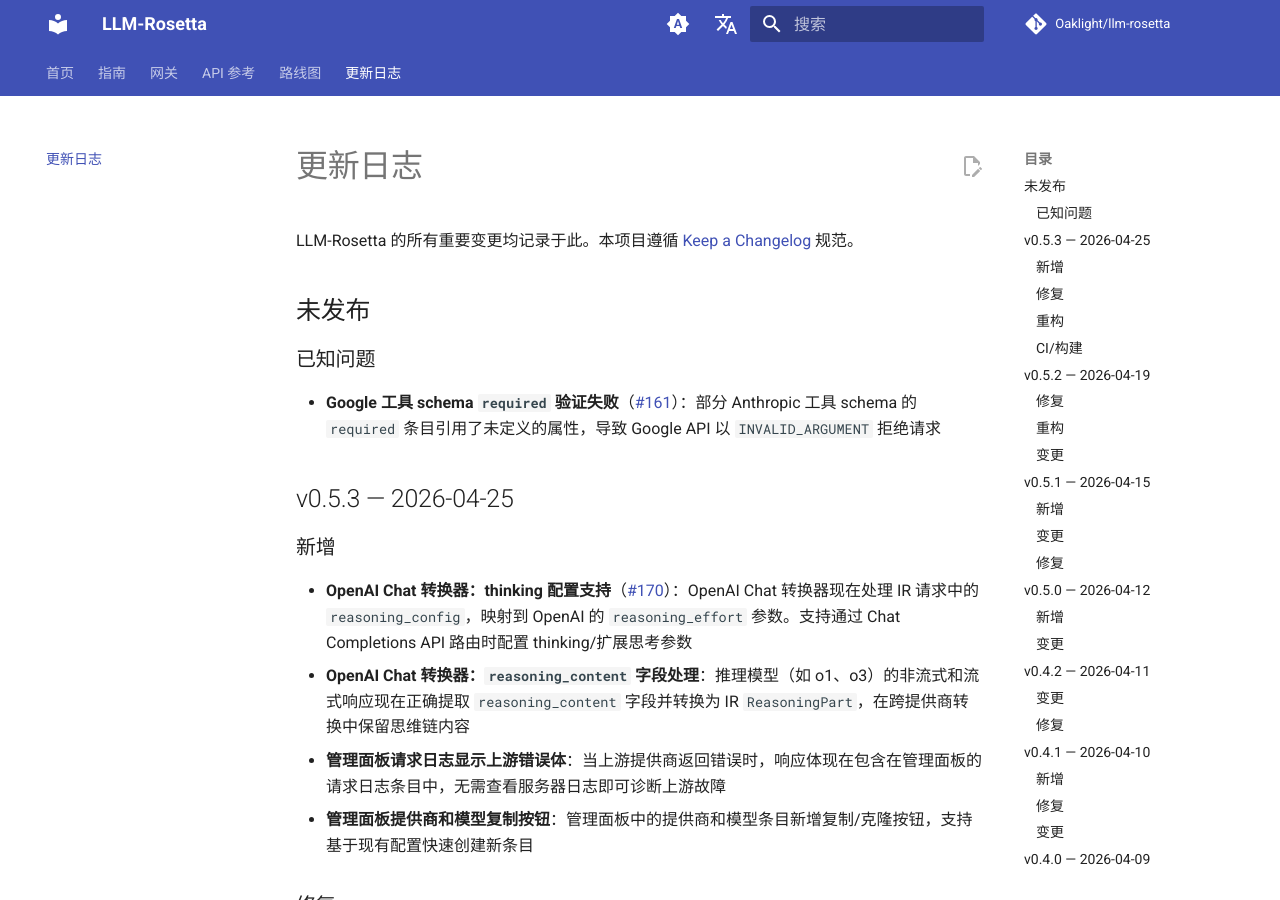
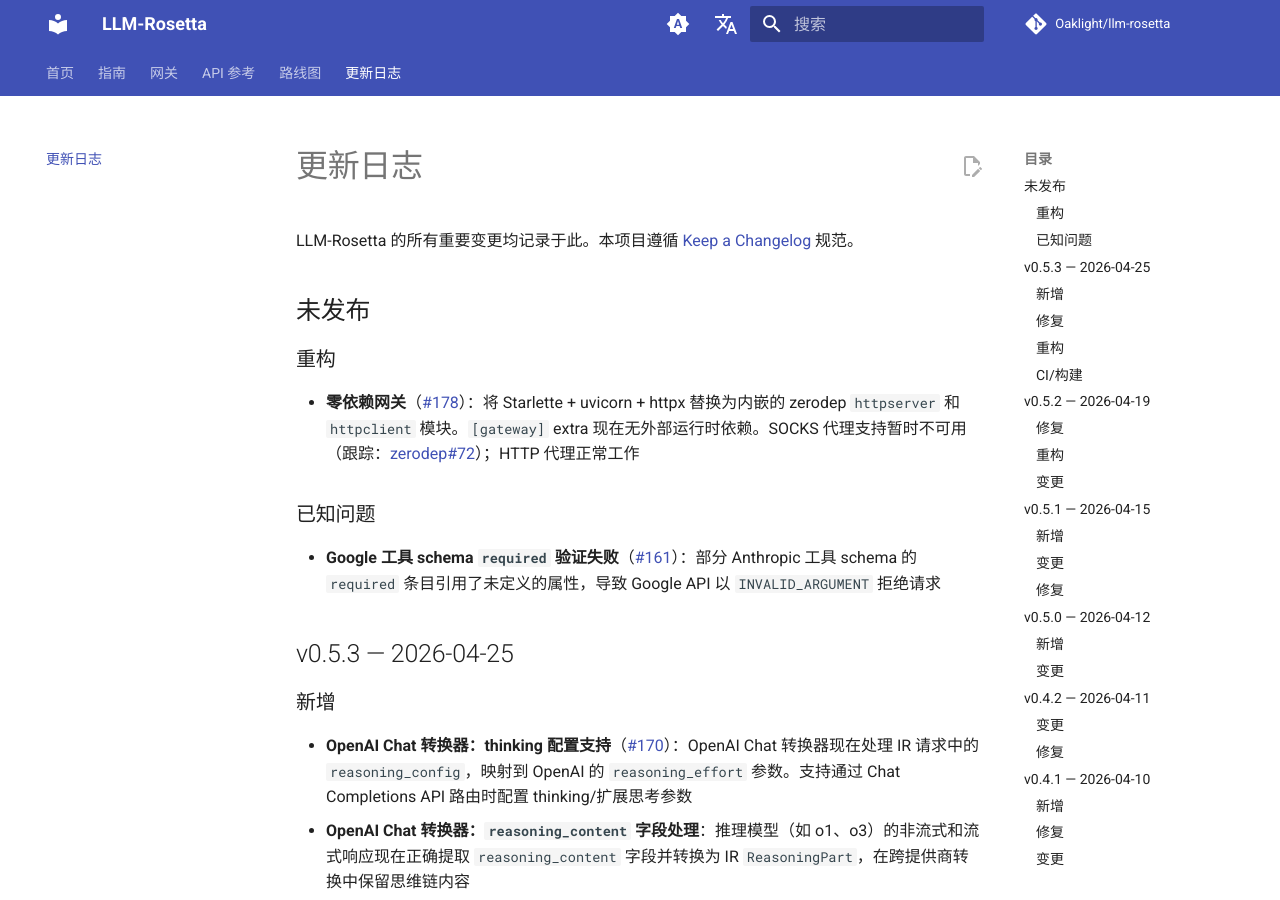
Before and after one commit to Oaklight/llm-rosetta, an MkDocs documentation site: the page built from docs/changelog.md, in a window 1280 px wide and 900 px high. Built offline with MkDocs 1.6.1 and Material for MkDocs 9.7.7, drawn with Linux system fonts in a browser that asks for light colours; comment, search, counter and statistics services are not loaded.

Commit message:
docs: update gateway page and changelog for zerodep migration

```diff
--- a/docs/changelog.md
+++ b/docs/changelog.md
@@ -7,6 +7,10 @@
 LLM-Rosetta 的所有重要变更均记录于此。本项目遵循 [Keep a Changelog](https://keepachangelog.com/) 规范。
 
 ## 未发布
+
+### 重构
+
+- **零依赖网关**（[#178](https://github.com/Oaklight/llm-rosetta/pull/178)）：将 Starlette + uvicorn + httpx 替换为内嵌的 zerodep `httpserver` 和 `httpclient` 模块。`[gateway]` extra 现在无外部运行时依赖。SOCKS 代理支持暂时不可用（跟踪：[zerodep#72](https://github.com/Oaklight/zerodep/issues/72)）；HTTP 代理正常工作
 
 ### 已知问题
 
```
Also changed, not shown: docs/gateway/index.md (+1 -1 lines).
